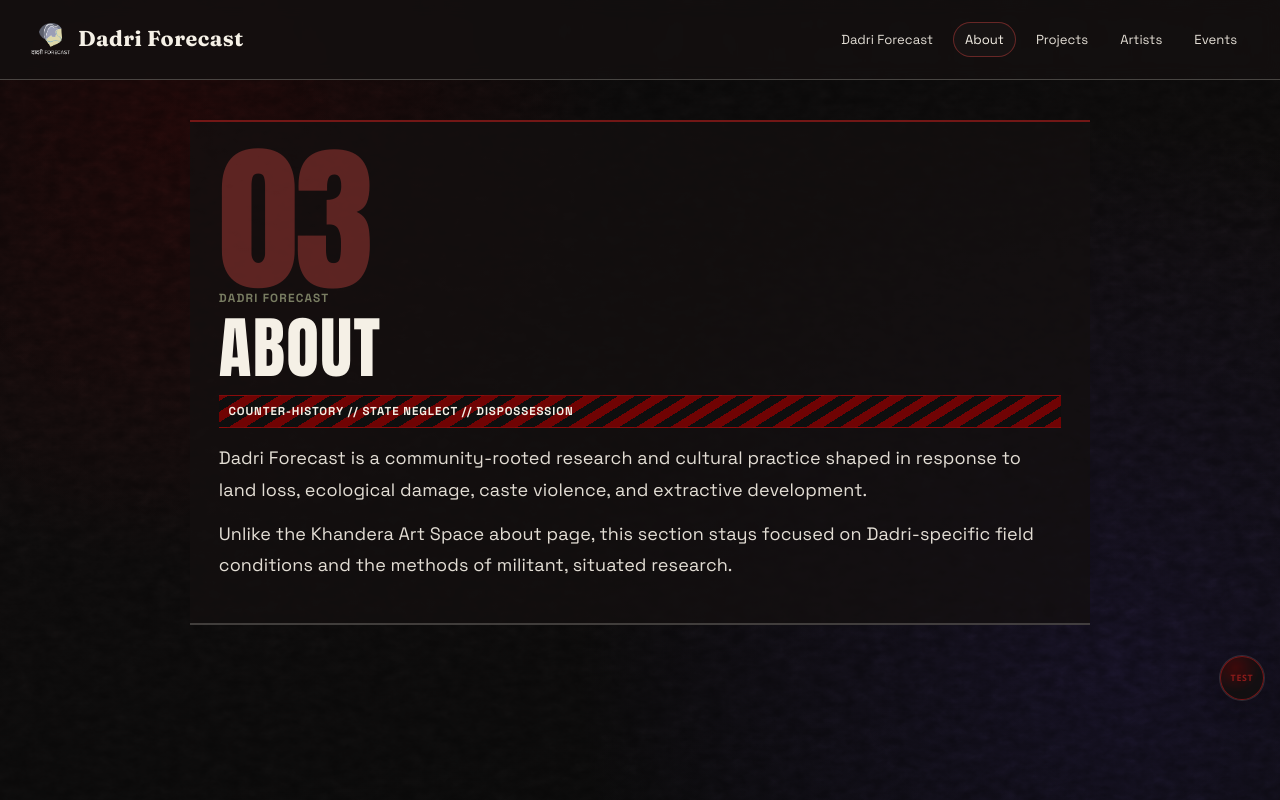
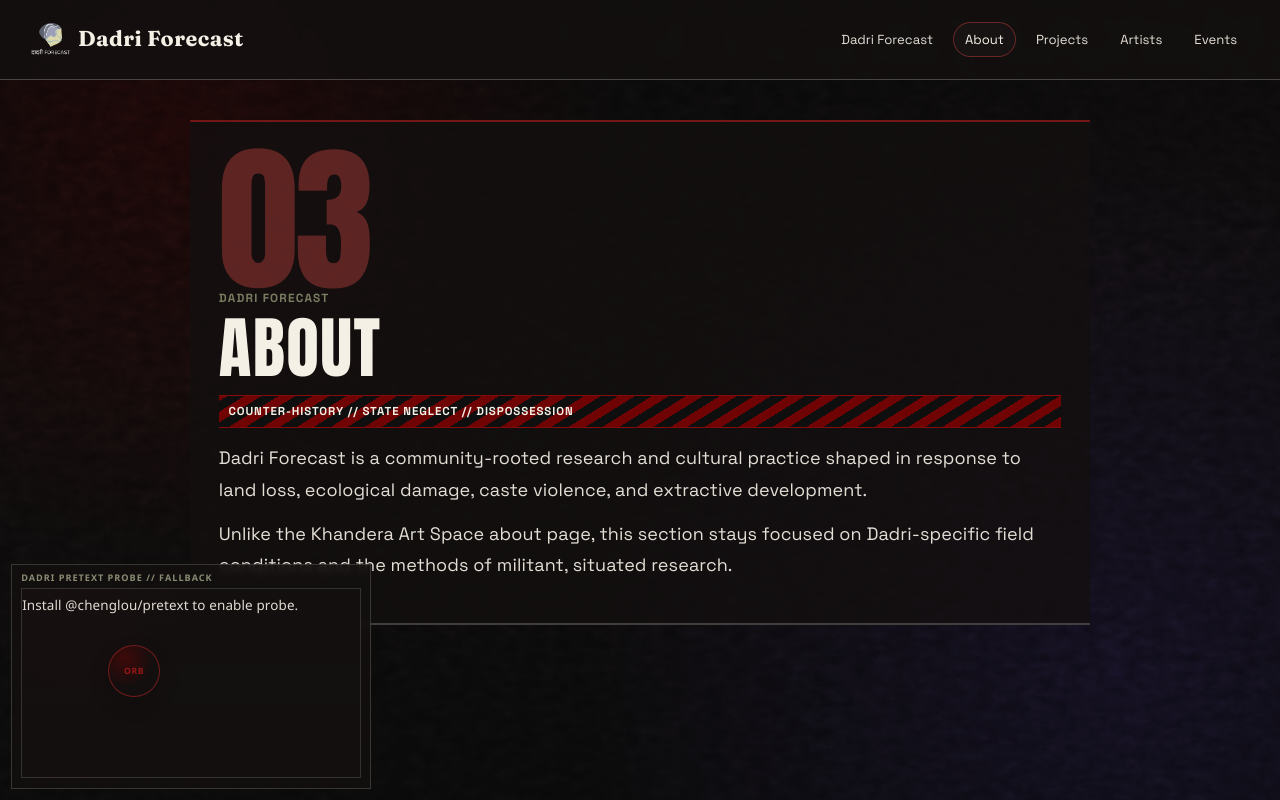
Before and after one commit to Anindyakafka/khandera_art_space_x_dadri_forecast, a SvelteKit app: page /dadri-forecast/about in a window 1280 px wide. Built offline with nearby package versions, Linux system fonts and the light colour scheme.

Commit message:
go on baby

```diff
--- a/package.json
+++ b/package.json
@@ -11,6 +11,9 @@
     "check": "svelte-check --tsconfig tsconfig.json",
     "lint": "eslint . --ext .svelte,.ts",
     "format": "prettier --write ."
+  },
+  "dependencies": {
+    "@chenglou/pretext": "^0.0.3"
   },
   "devDependencies": {
     "@sveltejs/adapter-static": "^3.0.0",
--- /dev/null
+++ b/src/lib/components/DadriPretextProbe.svelte
@@ -0,0 +1,324 @@
+<script lang="ts">
+  import { onMount } from 'svelte';
+
+  type Cursor = {
+    segmentIndex: number;
+    graphemeIndex: number;
+  };
+
+  type LayoutLine = {
+    text: string;
+    width: number;
+    start: Cursor;
+    end: Cursor;
+  };
+
+  type PretextApi = {
+    prepareWithSegments: (text: string, font: string, options?: { whiteSpace?: 'normal' | 'pre-wrap' }) => unknown;
+    layoutNextLine: (prepared: unknown, start: Cursor, maxWidth: number) => LayoutLine | null;
+  };
+
+  type RenderLine = {
+    x: number;
+    y: number;
+    text: string;
+  };
+
+  export let text =
+    'Pretext probe: drag this orb and each row recalculates with variable width. This follows Cheng Lou style layout routing using prepareWithSegments plus layoutNextLine.';
+  export let font = '500 14px "IBM Plex Sans", "Segoe UI", sans-serif';
+  export let lineHeight = 22;
+  export let orbRadius = 26;
+
+  let host: HTMLDivElement | null = null;
+  let hostWidth = 320;
+  let hostHeight = 190;
+  let orbX = 112;
+  let orbY = 82;
+  let dragging = false;
+
+  let pretextApi: PretextApi | null = null;
+  let prepared: unknown = null;
+  let status = 'loading';
+  let lines: RenderLine[] = [];
+
+  function clamp(value: number, min: number, max: number) {
+    return Math.min(Math.max(value, min), max);
+  }
+
+  function sameCursor(a: Cursor, b: Cursor) {
+    return a.segmentIndex === b.segmentIndex && a.graphemeIndex === b.graphemeIndex;
+  }
+
+  function getBlockedRange(midY: number) {
+    const dy = Math.abs(midY - orbY);
+    if (dy >= orbRadius) {
+      return null;
+    }
+
+    const dx = Math.sqrt(orbRadius * orbRadius - dy * dy);
+    const pad = 4;
+
+    return {
+      left: clamp(orbX - dx - pad, 0, hostWidth),
+      right: clamp(orbX + dx + pad, 0, hostWidth)
+    };
+  }
+
+  function allowedRanges(lineTop: number) {
+    const blocked = getBlockedRange(lineTop + lineHeight * 0.5);
+
+    if (!blocked) {
+      return [{ start: 0, end: hostWidth }];
+    }
+
+    const ranges = [] as Array<{ start: number; end: number }>;
+    if (blocked.left > 0) {
+      ranges.push({ start: 0, end: blocked.left });
+    }
+    if (blocked.right < hostWidth) {
+      ranges.push({ start: blocked.right, end: hostWidth });
+    }
+
+    return ranges.length > 0 ? ranges : [{ start: 0, end: hostWidth }];
+  }
+
+  function syncBounds() {
+    if (!host) {
+      return;
+    }
+
+    const rect = host.getBoundingClientRect();
+    hostWidth = Math.max(260, rect.width - 18);
+    orbX = clamp(orbX, orbRadius + 4, hostWidth - orbRadius - 4);
+    orbY = clamp(orbY, orbRadius + 4, hostHeight - orbRadius - 4);
+  }
+
+  function relayout() {
+    if (!pretextApi || !prepared) {
+      return;
+    }
+
+    const nextLines: RenderLine[] = [];
+    let lineTop = 6;
+    let safety = 0;
+    let done = false;
+    let cursor: Cursor = { segmentIndex: 0, graphemeIndex: 0 };
+
+    while (!done && lineTop < 300 && safety < 240) {
+      const ranges = allowedRanges(lineTop);
+      let consumedRow = false;
+
+      for (const range of ranges) {
+        const width = range.end - range.start;
+        if (width < 12) {
+          continue;
+        }
+
+        const before = cursor;
+        const line = pretextApi.layoutNextLine(prepared, cursor, width);
+
+        if (!line) {
+          done = true;
+          break;
+        }
+
+        if (sameCursor(before, line.end)) {
+          continue;
+        }
+
+        nextLines.push({
+          x: range.start,
+          y: lineTop,
+          text: line.text
+        });
+
+        cursor = line.end;
+        consumedRow = true;
+      }
+
+      if (!consumedRow && !done) {
+        const fallback = pretextApi.layoutNextLine(prepared, cursor, hostWidth);
+        if (!fallback || sameCursor(cursor, fallback.end)) {
+          done = true;
+        } else {
+          nextLines.push({ x: 0, y: lineTop, text: fallback.text });
+          cursor = fallback.end;
+        }
+      }
+
+      lineTop += lineHeight;
+      safety += 1;
+    }
+
+    lines = nextLines;
+    hostHeight = Math.max(160, lineTop + 14);
+  }
+
+  function setOrbFromPointer(event: PointerEvent) {
+    if (!host) {
+      return;
+    }
+
+    const rect = host.getBoundingClientRect();
+    orbX = clamp(event.clientX - rect.left - 9, orbRadius + 4, hostWidth - orbRadius - 4);
+    orbY = clamp(event.clientY - rect.top - 8, orbRadius + 4, hostHeight - orbRadius - 4);
+    relayout();
+  }
+
+  function onPointerDown(event: PointerEvent) {
+    if (!(event.target instanceof HTMLElement) || !event.target.closest('.probe-orb')) {
+      return;
+    }
+
+    dragging = true;
+    setOrbFromPointer(event);
+  }
+
+  function onPointerMove(event: PointerEvent) {
+    if (!dragging) {
+      return;
+    }
+
+    setOrbFromPointer(event);
+  }
+
+  function onPointerUp() {
+    dragging = false;
+  }
+
+  onMount(async () => {
+    syncBounds();
+
+    try {
+      const mod = (await import('@chenglou/pretext')) as PretextApi;
+      pretextApi = mod;
+      prepared = pretextApi.prepareWithSegments(text, font, { whiteSpace: 'normal' });
+      status = 'ready';
+      relayout();
+    } catch {
+      status = 'missing-package';
+      lines = [
+        {
+          x: 0,
+          y: 6,
+          text: 'Install @chenglou/pretext to enable probe.'
+        }
+      ];
+    }
+
+    const resizeObserver = new ResizeObserver(() => {
+      syncBounds();
+      relayout();
+    });
+
+    if (host) {
+      resizeObserver.observe(host);
+    }
+
+    window.addEventListener('pointermove', onPointerMove);
+    window.addEventListener('pointerup', onPointerUp);
+
+    return () => {
+      resizeObserver.disconnect();
+      window.removeEventListener('pointermove', onPointerMove);
+      window.removeEventListener('pointerup', onPointerUp);
+    };
+  });
+</script>
+
+<aside class="probe-shell" aria-label="Dadri text flow probe" on:pointerdown={onPointerDown}>
+  <p class="probe-kicker">Dadri Pretext Probe {status === 'ready' ? '// active' : '// fallback'}</p>
+  <div class="probe-canvas" bind:this={host} style={`--probe-height:${Math.ceil(hostHeight)}px; --orb-size:${orbRadius * 2}px;`}>
+    {#each lines as line, idx (idx)}
+      <span class="probe-line" style={`left:${line.x}px; top:${line.y}px;`}>{line.text}</span>
+    {/each}
+
+    <button
+      type="button"
+      class="probe-orb"
+      aria-label="Drag probe orb"
+      style={`left:${orbX - orbRadius}px; top:${orbY - orbRadius}px;`}
+    >
+      <span>{dragging ? 'move' : 'orb'}</span>
+    </button>
+  </div>
+</aside>
+
+<style>
+  .probe-shell {
+    position: fixed;
+    left: 0.7rem;
+    bottom: 0.7rem;
+    width: min(360px, calc(100vw - 1.4rem));
+    padding: 0.52rem 0.56rem 0.6rem;
+    border: 1px solid color-mix(in srgb, var(--line) 70%, transparent);
+    background: color-mix(in srgb, var(--surface) 93%, transparent);
+    backdrop-filter: blur(5px);
+    z-index: 110;
+  }
+
+  .probe-kicker {
+    margin: 0 0 0.38rem;
+    text-transform: uppercase;
+    letter-spacing: 0.11em;
+    font: 700 0.57rem/1 "IBM Plex Sans", "Segoe UI", sans-serif;
+    color: color-mix(in srgb, var(--muted) 86%, var(--text));
+  }
+
+  .probe-canvas {
+    position: relative;
+    border: 1px solid color-mix(in srgb, var(--line) 62%, transparent);
+    min-height: var(--probe-height);
+    background:
+      linear-gradient(180deg, color-mix(in srgb, var(--surface) 94%, transparent), color-mix(in srgb, var(--surface) 82%, transparent)),
+      radial-gradient(circle at 16% 0%, color-mix(in srgb, var(--accent) 16%, transparent), transparent 42%);
+    overflow: clip;
+    touch-action: none;
+  }
+
+  .probe-line {
+    position: absolute;
+    font: 500 0.84rem/1.6 "IBM Plex Sans", "Segoe UI", sans-serif;
+    color: color-mix(in srgb, var(--text) 91%, transparent);
+    letter-spacing: 0.01em;
+    white-space: pre;
+    pointer-events: none;
+    user-select: none;
+  }
+
+  .probe-orb {
+    position: absolute;
+    width: var(--orb-size);
+    height: var(--orb-size);
+    border-radius: 999px;
+    border: 1px solid color-mix(in srgb, var(--accent) 58%, var(--line));
+    background:
+      radial-gradient(circle at 32% 24%, color-mix(in srgb, var(--accent) 35%, transparent), transparent 58%),
+      color-mix(in srgb, var(--surface) 95%, transparent);
+    color: color-mix(in srgb, var(--accent) 90%, var(--text));
+    font: 700 0.54rem/1 "IBM Plex Sans", "Segoe UI", sans-serif;
+    text-transform: uppercase;
+    letter-spacing: 0.08em;
+    display: grid;
+    place-items: center;
+    cursor: grab;
+    box-shadow: 0 8px 20px color-mix(in srgb, black 18%, transparent);
+  }
+
+  .probe-orb:active {
+    cursor: grabbing;
+  }
+
+  .probe-orb span {
+    pointer-events: none;
+  }
+
+  @media (max-width: 700px) {
+    .probe-shell {
+      width: calc(100vw - 1rem);
+      left: 0.5rem;
+      bottom: 0.5rem;
+    }
+  }
+</style>
--- a/src/routes/dadri-forecast/+layout.svelte
+++ b/src/routes/dadri-forecast/+layout.svelte
@@ -1,6 +1,6 @@
 <script lang="ts">
-  import DadriTestOrb from '$lib/components/DadriTestOrb.svelte';
+  import DadriPretextProbe from '$lib/components/DadriPretextProbe.svelte';
 </script>
 
 <slot />
-<DadriTestOrb />
+<DadriPretextProbe />
```
